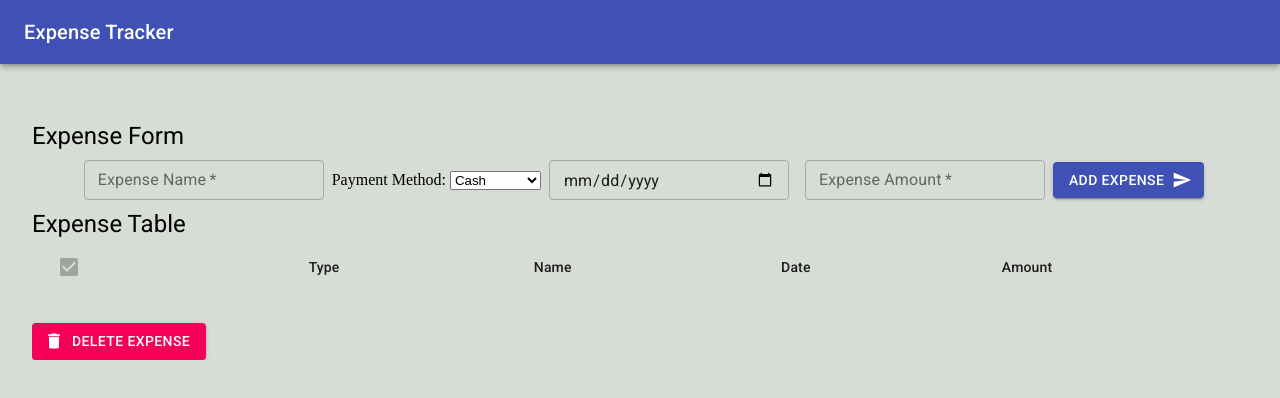
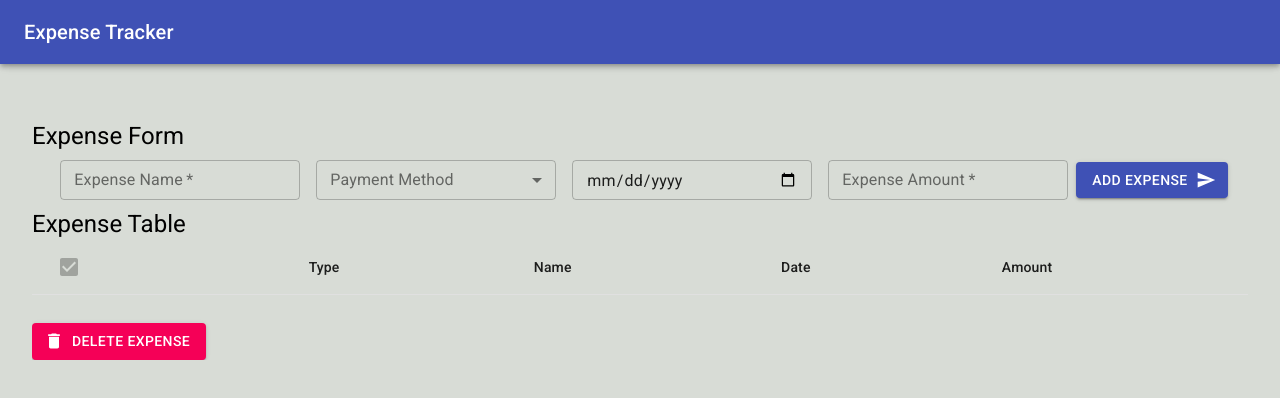
Before and after one commit to shrki416/Expense-Tracker, a React (Create React App) app: page / in a window 1280 px wide. Shown: the top 398 px of the page. Built offline with nearby package versions, Linux system fonts and the light colour scheme.

Commit message:
select dropdown styling finished

```diff
--- a/src/ExpenseForm.js
+++ b/src/ExpenseForm.js
@@ -5,6 +5,7 @@ import {
   Grid,
   makeStyles,
   Typography,
+  MenuItem,
 } from "@material-ui/core";
 import SendIcon from "@material-ui/icons/Send";
 
@@ -41,19 +42,24 @@ const ExpenseForm = ({ inputs, change, submit }) => {
         </Grid>
 
         <Grid item>
-          <label>Payment Method: </label>
-
-          <select
-            required="required"
+          <TextField
+            id="outlined-select-currency"
+            select
+            label="Payment Method"
             name="type"
             value={type}
             onChange={(e) => change(e)}
+            variant="outlined"
+            size="small"
           >
-            <option value="cash">Cash</option>
-            <option value="check">Check</option>
-            <option value="credit-card">Credit Card</option>
-            <option value="debit-card">Debit Card</option>
-          </select>
+            <MenuItem value="cash">Cash</MenuItem>
+            <MenuItem value="credit-card">Credit-Card</MenuItem>
+            <MenuItem value="debit-card">Debit-Card</MenuItem>
+            <MenuItem value="apple-pay">Apple Pay</MenuItem>
+            <MenuItem value="google-pay">Google Pay</MenuItem>
+            <MenuItem value="Venmo">Venmo</MenuItem>
+            <MenuItem value="pay-pal">PayPal</MenuItem>
+          </TextField>
         </Grid>
 
         <Grid item>
```
